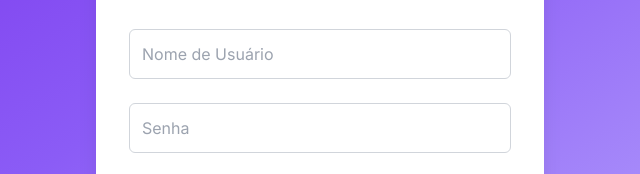
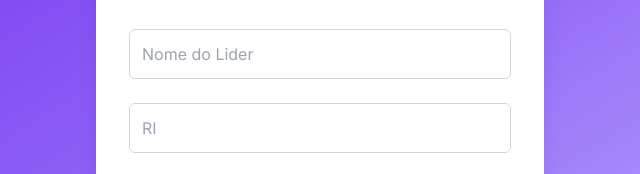
Before and after one commit to iliberato-dev/frontendBras, a plain HTML site: page public/index.html in a window 1280 px wide. Shown: the part 407-581 px from the top of the page, 320-960 px from the left. Drawn offline with nearby package versions, Linux system fonts and the light colour scheme.

Commit message:
Update index.html

```diff
--- a/public/index.html
+++ b/public/index.html
@@ -22,7 +22,7 @@
                     type="text"
                     id="username"
                     name="username"
-                    placeholder="Nome de Usuário"
+                    placeholder="Nome do Lider"
                     required
                     class="input-field"
                 />
@@ -32,7 +32,7 @@
                     type="password"
                     id="password"
                     name="password"
-                    placeholder="Senha"
+                    placeholder="RI"
                     required
                     class="input-field"
                 />
```
